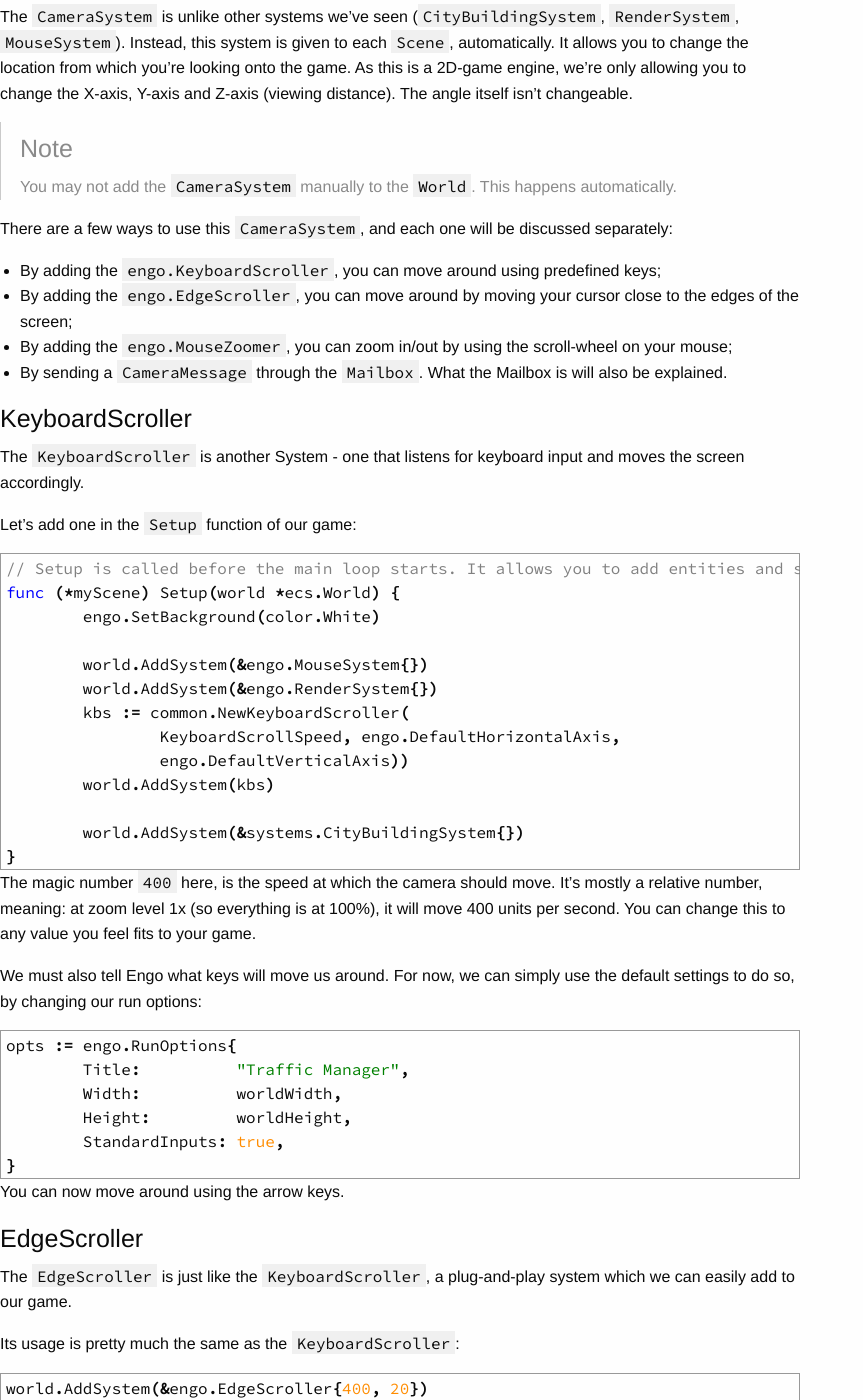
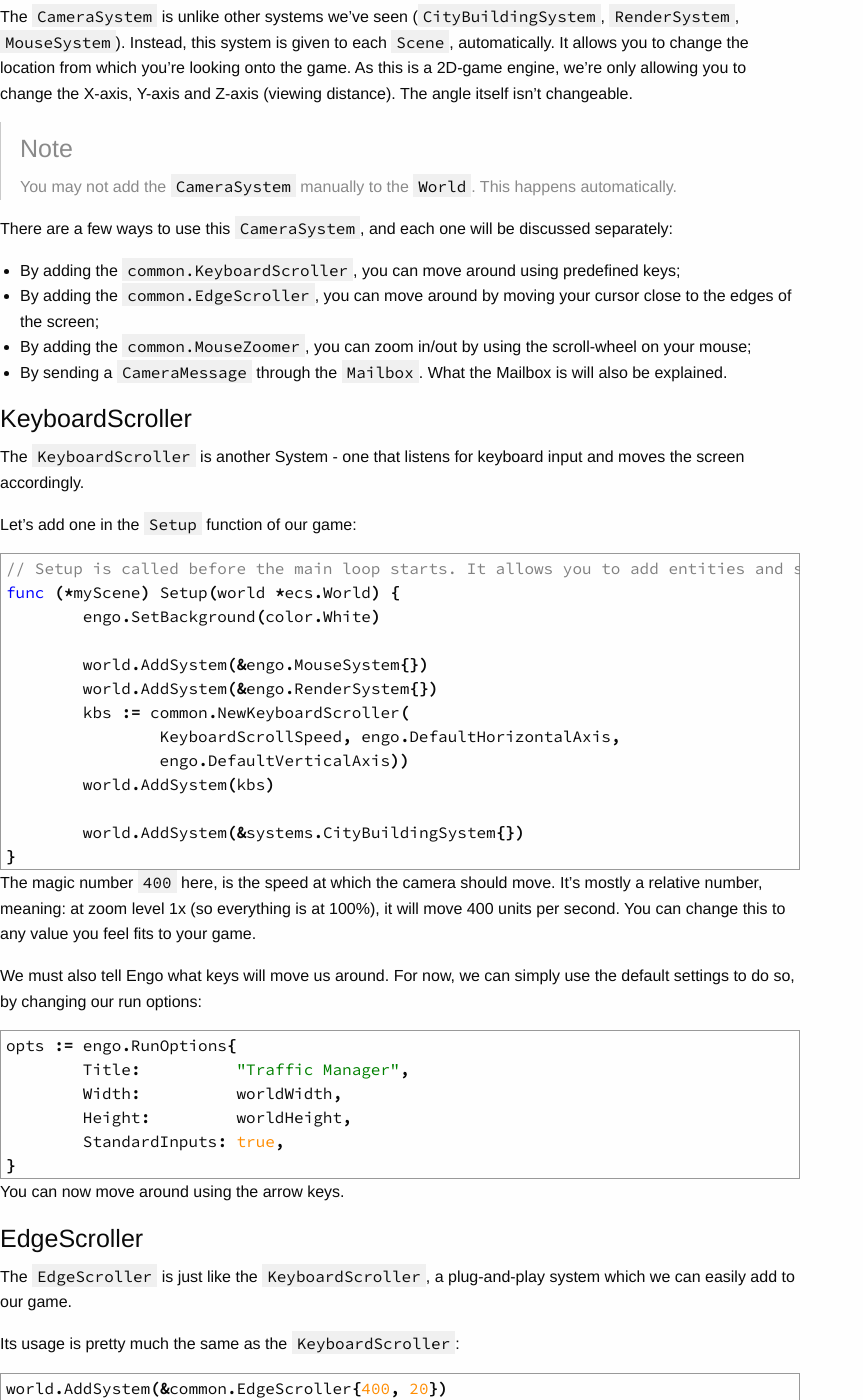
Before and after one commit to EngoEngine/engoengine.github.io, a Jekyll site: the page built from tutorials/_posts/2016-04-11-camera-movement.md, in a window 1280 px wide and 1400 px high, scrolled down 690 px. Shown: the whole window, without its empty margins (0-863 px from the left). Built offline with Jekyll 4.4.1, drawn with Linux system fonts in a browser that asks for light colours; nearby versions of some CDN libraries.

Commit message:
Updated tutorials according to breaking changes

```diff
--- a/tutorials/_posts/2016-04-11-camera-movement.md
+++ b/tutorials/_posts/2016-04-11-camera-movement.md
@@ -26,9 +26,9 @@ change the X-axis, Y-axis and Z-axis (viewing distance). The angle itself isn't
 
 There are a few ways to use this `CameraSystem`, and each one will be discussed separately:
 
-* By adding the `engo.KeyboardScroller`, you can move around using predefined keys;
-* By adding the `engo.EdgeScroller`, you can move around by moving your cursor close to the edges of the screen;
-* By adding the `engo.MouseZoomer`, you can zoom in/out by using the scroll-wheel on your mouse;
+* By adding the `common.KeyboardScroller`, you can move around using predefined keys;
+* By adding the `common.EdgeScroller`, you can move around by moving your cursor close to the edges of the screen;
+* By adding the `common.MouseZoomer`, you can zoom in/out by using the scroll-wheel on your mouse;
 * By sending a `CameraMessage` through the `Mailbox`. What the Mailbox is will also be explained.
 
 #### KeyboardScroller
@@ -76,7 +76,7 @@ The `EdgeScroller` is just like the `KeyboardScroller`, a plug-and-play system w
 
 Its usage is pretty much the same as the `KeyboardScroller`:
 {% highlight go %}
-world.AddSystem(&engo.EdgeScroller{400, 20})
+world.AddSystem(&common.EdgeScroller{400, 20})
 {% endhighlight %}
 
 It uses the same scroll-speed as the KeyboardScroller (`400`) in this case. The magic number `20` here is the number
@@ -87,7 +87,7 @@ number, the sooner this system will decide to move the camera around.
 As with the other two, the `ScrollZoomer` is a `System` we can add to our game.
 
 {% highlight go %}
-world.AddSystem(&engo.MouseZoomer{-0.125})
+world.AddSystem(&common.MouseZoomer{-0.125})
 {% endhighlight %}
 
 The magic number `-0.125` is the zoom speed. The fact that this number is negative indicates that scrolling down
```
Also changed, not shown: tutorials/_posts/2016-04-10-first-system.md (+1 -1 lines).
